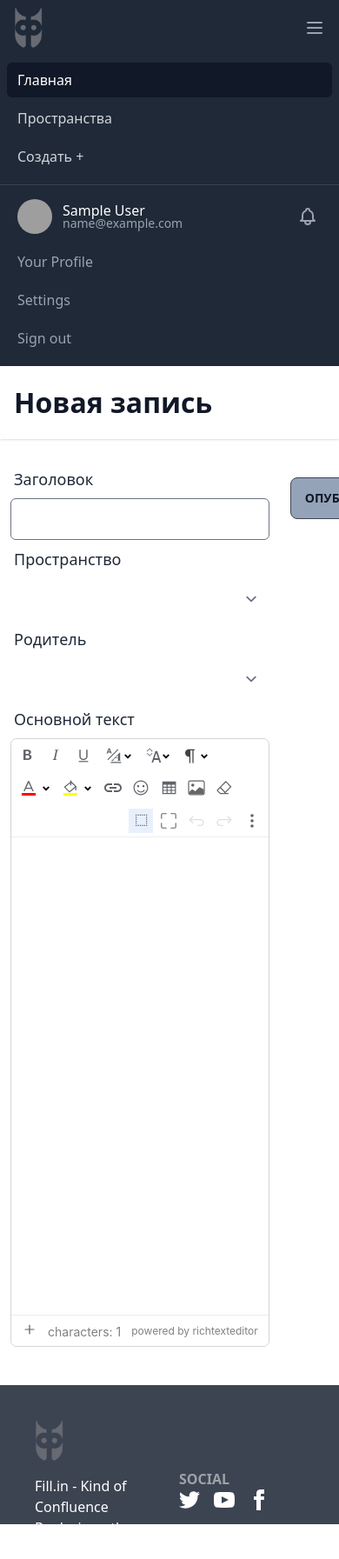
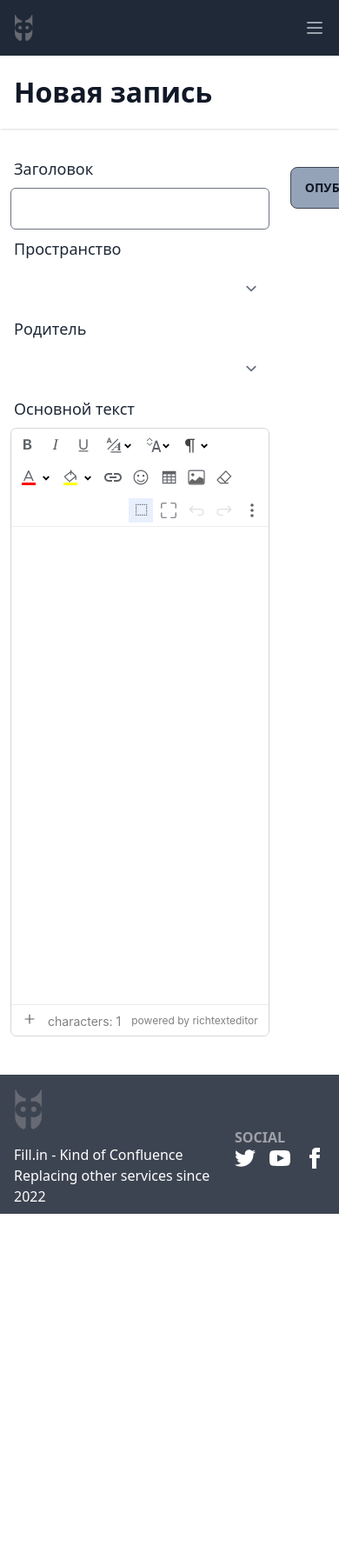
Before and after one commit to CrazyOlolosh/corporate-wiki, a Flask app: page /create in a window 390 px wide; the page is wider, and only the part inside the window is pictured. Shown: that part at 87% size. After the commit the page ends 1396 px from the top of that part, so only its background shows below. Run offline with Flask 2, Linux system fonts and the light colour scheme; a user stored in the database is signed in; tables that the repository leaves empty hold one stand-in row (values such as "Sample post"); lists and menus that the app fills with data are empty; some libraries are stand-ins or nearby versions; grey boxes are pictures that could not be loaded.

Commit message:
Mobile view UI fixes

```diff
--- a/templates/create.html
+++ b/templates/create.html
@@ -293,7 +293,7 @@
                 })
 
                 editor.selectDoc(true);
-                let toc = editor.insertHTML('<ul data-toc></ul>');
+                let toc = editor.insertHTML('<ul data-toc="#main-text"></ul>');
 
                 alert("Оглавление добавлено, опубликуйте страницу");
 
--- a/templates/footer.html
+++ b/templates/footer.html
@@ -1,4 +1,4 @@
-<footer class=" clear-both relative h-40 -mt-40 p-10 bg-neutral text-neutral-content">
+<footer class=" clear-both relative h-40 -mt-40 p-4 lg:p-10 bg-neutral text-neutral-content">
     <div class="max-w-7xl w-full mx-auto flex flex-row justify-between items-center">
         <div>
             <img src="./static/logo2.png" class="h-12 mb-4">
@@ -10,7 +10,7 @@
             </svg> -->
             <p>Fill.in - Kind of Confluence<br>Replacing other services since 2022</p>
         </div>
-        <div class="pr-10">
+        <div class="lg:pr-10">
             <span class="footer-title">Social</span>
             <div class="grid grid-flow-col gap-4">
                 <a><svg xmlns="http://www.w3.org/2000/svg" width="24" height="24" viewBox="0 0 24 24"
--- a/templates/navbar.html
+++ b/templates/navbar.html
@@ -3,7 +3,7 @@
         <div class="flex items-center justify-between h-16">
             <div class="flex items-center">
                 <div class="flex-shrink-0">
-                    <img src="./static/logo2.png" class="h-12">
+                    <img src="./static/logo2.png" class="h-8 lg:h-12">
                     <!-- <svg width="50" height="50" viewBox="0 0 24 24" xmlns="http://www.w3.org/2000/svg" fill-rule="evenodd"
                         clip-rule="evenodd" class="fill-current">
                         <path
@@ -94,7 +94,7 @@
             </div>
             <div class="-mr-2 flex md:hidden">
                 <!-- Mobile menu button -->
-                <button type="button"
+                <button id="mobile-menu-btn" type="button"
                     class="bg-gray-800 inline-flex items-center justify-center p-2 rounded-md text-gray-400 hover:text-white hover:bg-gray-700 focus:outline-none focus:ring-2 focus:ring-offset-2 focus:ring-offset-gray-800 focus:ring-white"
                     aria-controls="mobile-menu" aria-expanded="false">
                     <span class="sr-only">Open main menu</span>
@@ -122,17 +122,17 @@
     </div>
 
     <!-- Mobile menu, show/hide based on menu state. -->
-    <div class="md:hidden" id="mobile-menu">
+    <div class="hidden" id="mobile-menu">
         <div class="px-2 pt-2 pb-3 space-y-1 sm:px-3">
             <!-- Current: "bg-gray-900 text-white", Default: "text-gray-300 hover:bg-gray-700 hover:text-white" -->
-            <a href="#" class="bg-gray-900 text-white block px-3 py-2 rounded-md text-base font-medium"
+            <a href="./" class="{% if action == 'main' %}bg-gray-900 text-white {% else %} text-gray-300 hover:bg-gray-700 hover:text-white {% endif %} block px-3 py-2 rounded-md text-base font-medium"
                 aria-current="page">Главная</a>
 
             <a href="./spaces"
-                class="text-gray-300 hover:bg-gray-700 hover:text-white block px-3 py-2 rounded-md text-base font-medium">Пространства</a>
+                class="{% if action == 'space' %}bg-gray-900 text-white {% else %} text-gray-300 hover:bg-gray-700 hover:text-white {% endif %} block px-3 py-2 rounded-md text-base font-medium">Пространства</a>
 
             <a href="./create"
-                class="text-gray-300 hover:bg-gray-700 hover:text-white block px-3 py-2 rounded-md text-base font-medium">Создать
+                class="{% if action == 'create' %}bg-gray-900 text-white {% else %} text-gray-300 hover:bg-gray-700 hover:text-white {% endif %} block px-3 py-2 rounded-md text-base font-medium">Создать
                 +</a>
         </div>
         <div class="pt-4 pb-3 border-t border-gray-700">
@@ -159,15 +159,13 @@
             </div>
             <div class="mt-3 px-2 space-y-1">
                 <a href="./profile"
-                    class="block px-3 py-2 rounded-md text-base font-medium text-gray-400 hover:text-white hover:bg-gray-700">Your
-                    Profile</a>
+                    class="block px-3 py-2 rounded-md text-base font-medium text-gray-400 hover:text-white hover:bg-gray-700">Профиль</a>
 
                 <a href="#"
-                    class="block px-3 py-2 rounded-md text-base font-medium text-gray-400 hover:text-white hover:bg-gray-700">Settings</a>
+                    class="block px-3 py-2 rounded-md text-base font-medium text-gray-400 hover:text-white hover:bg-gray-700">Настройки</a>
 
                 <a href="./logout"
-                    class="block px-3 py-2 rounded-md text-base font-medium text-gray-400 hover:text-white hover:bg-gray-700">Sign
-                    out</a>
+                    class="block px-3 py-2 rounded-md text-base font-medium text-gray-400 hover:text-white hover:bg-gray-700">Выйти</a>
             </div>
         </div>
     </div>
@@ -185,6 +183,14 @@
         if($trigger !== event.target && !$trigger.has(event.target).length){
             $(".dropdown-menu").addClass("hidden");
         }
+    });
+</script>
+<script>
+    $(document).ready(function(){
+        // Show hide popover
+        $("#mobile-menu-btn").click(function(){
+            $("#mobile-menu").toggleClass("hidden");
+        });
     });
 </script>
 <script>
```
Also changed, not shown: templates/index.html (+6 -6 lines), static/favicon.ico.
